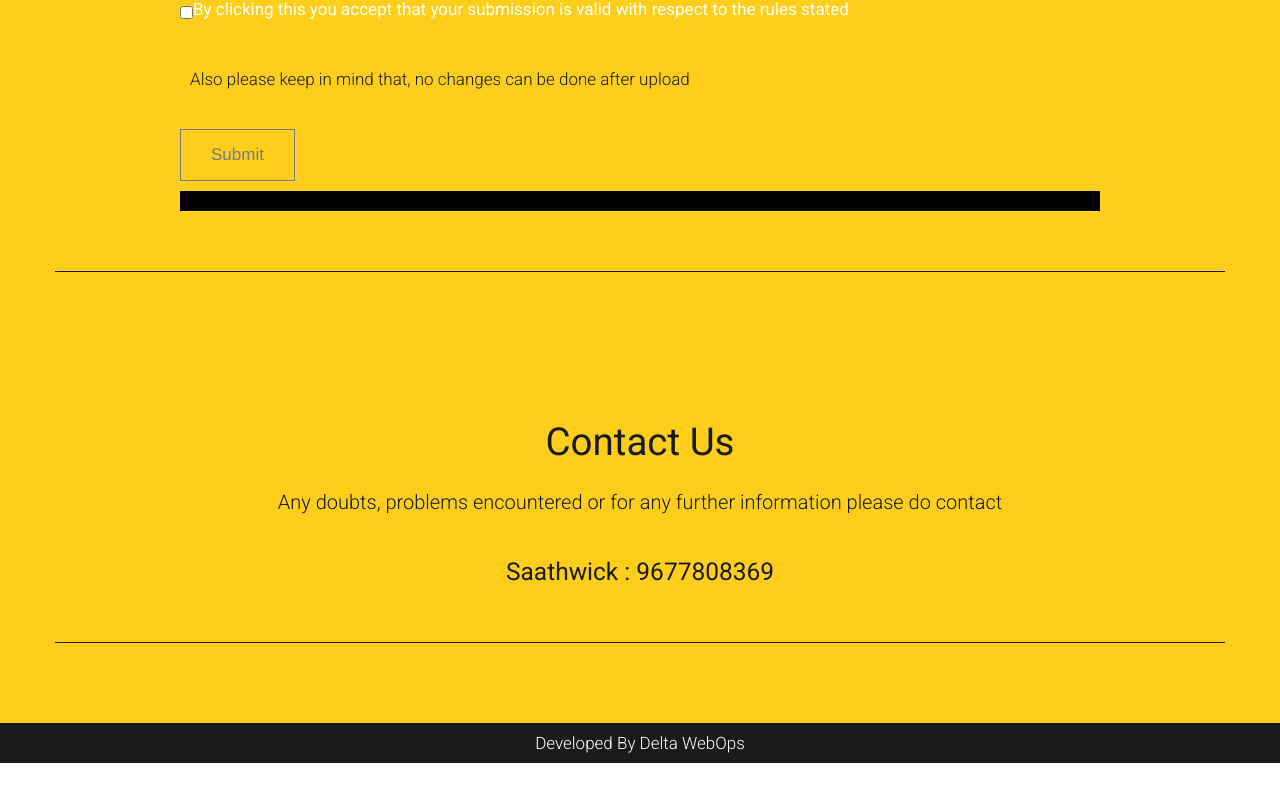
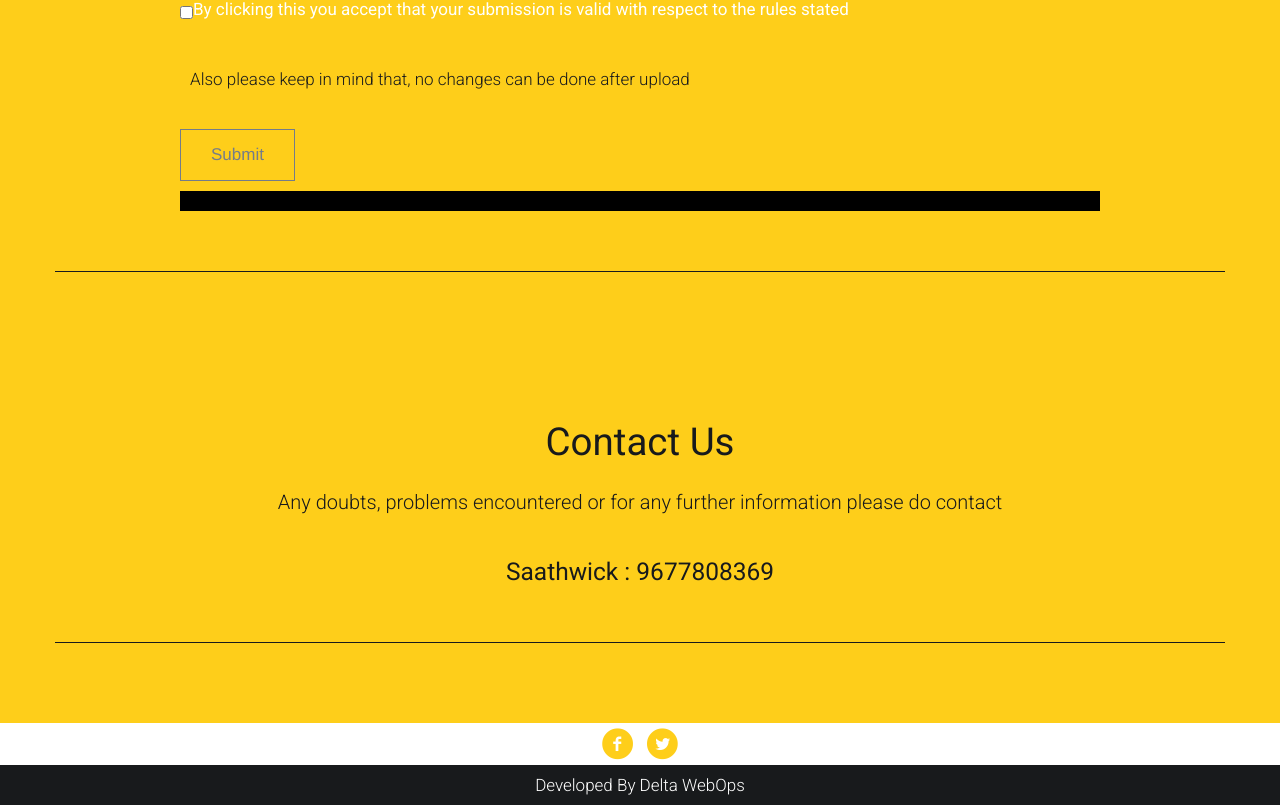
Before and after one commit to cerodav/festemberfoto, a plain HTML site: page index.html in a window 1280 px wide. Shown: the part 3948-4753 px from the top of the page. Before the commit the page ends 4711 px from the top, so only its background shows below. Drawn offline with Linux system fonts and the light colour scheme.

Commit message:
Error Fix 2

```diff
--- a/index.html
+++ b/index.html
@@ -291,7 +291,24 @@
 
             </div>
         </div>
-        <!-- Contact section edn -->
+        <div class="container">
+
+                    <div class="row-fluid centered">
+                        <ul class="social">
+                            <li>
+                                <a href="https://www.facebook.com/festember">
+                                    <span class="icon-facebook-circled"></span>
+                                </a>
+                            </li>
+                            <li>
+                                <a href="https://www.twitter.com/festember">
+                                    <span class="icon-twitter-circled"></span>
+                                </a>
+                            </li>
+
+                        </ul>
+                    </div>
+                </div>
         <!-- Footer section start -->
         <div class="footer">
             <p>Developed By Delta WebOps</p>
```
